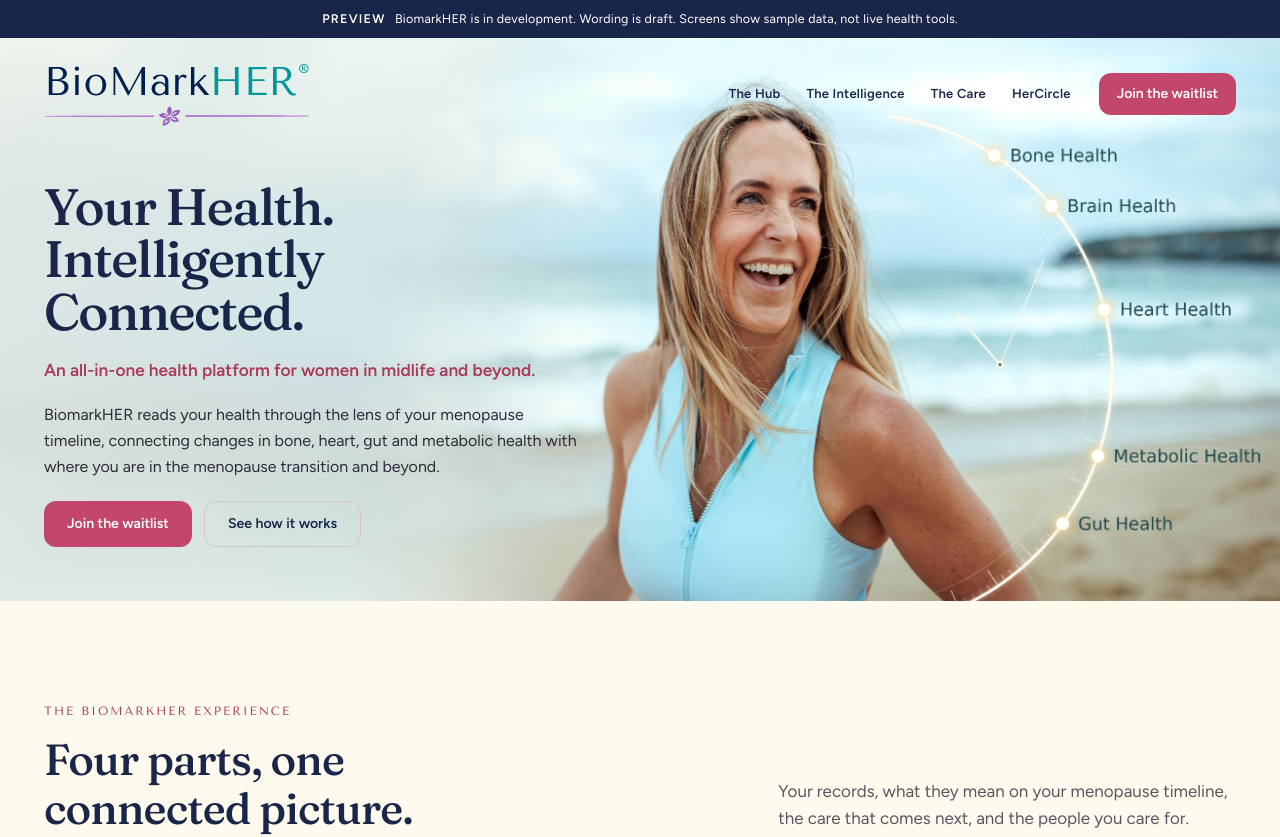
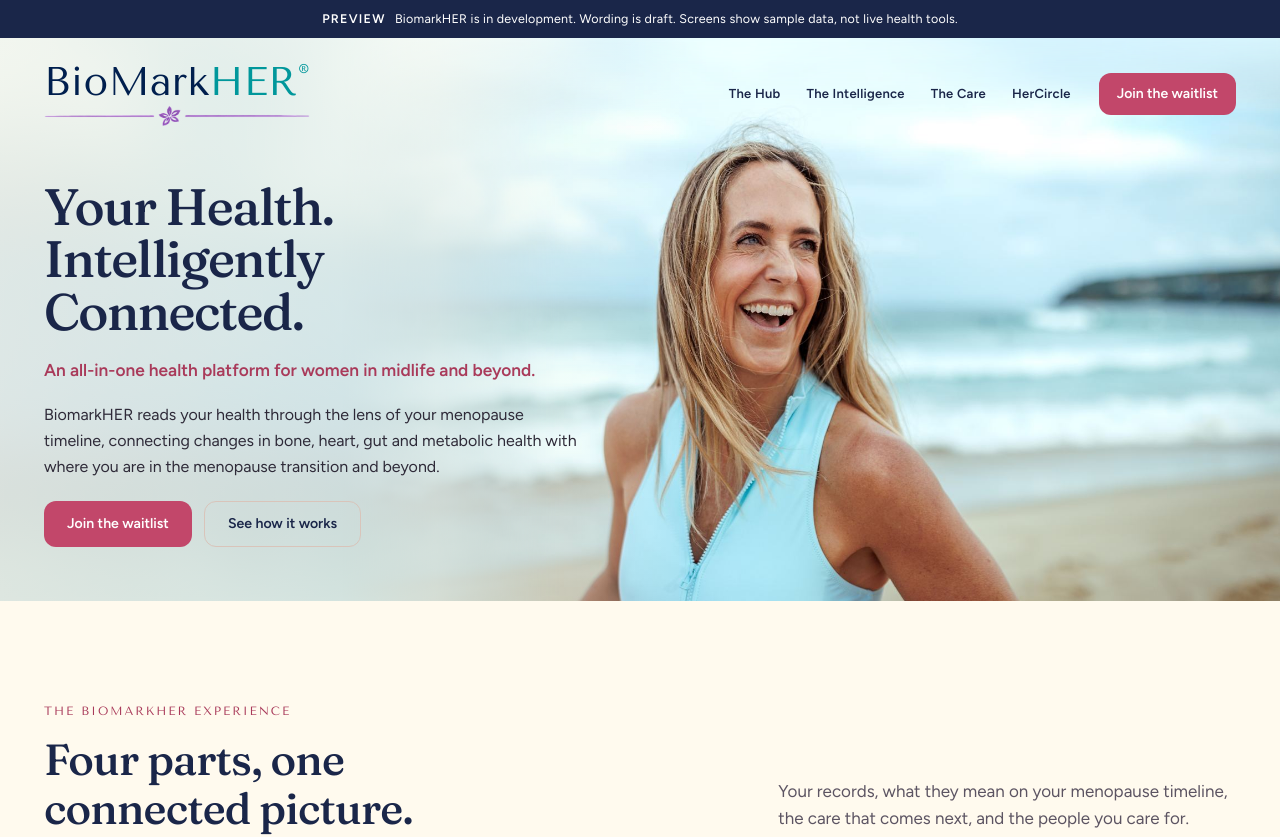
Before and after one commit to nielsoncmn/Biomarkher-site, a plain HTML site: page preview-large.html in a window 1280 px wide. Shown: the top 837 px of the page. Drawn offline with nearby package versions, Linux system fonts and the light colour scheme.

Commit message:
Use the clock-free beach photo in the hero on both previews
Owner ask of 2026-11-22: the hero showed hero-bright-clock.webp, which has the health ring drawn over it. The hero now uses images/hero.jpg, the same photograph without the ring (iStock-2193589580, as in V10 08-mockups/assets/photos), for both the photo and the blurred sky fill. The photo note changes from 'Illustrative graphic' to 'Stock photo'.

Co-Authored-By: Claude Opus 5.5 <noreply@anthropic.com>
Claude-Session: https://claude.ai/code/session_01QDC9sVT6DyhrAGrqdGeFrA

```diff
--- a/preview-large.html
+++ b/preview-large.html
@@ -396,8 +396,8 @@ footer{background:var(--cream)}
    The photo is right-anchored at 78vw wide so her hair starts near the centre line and the ring labels stay on screen;
    the left of the hero continues the photo's own sky and sea (its left edge, enlarged and blurred). */
 .bighero{position:relative;overflow:hidden;background:#DCE9EE;height:max(44vw,540px);max-height:800px;padding-block:0;margin-top:-112px}
-.bighero .bg{position:absolute;inset:-40px;background:url("images/hero-bright-clock.webp") 0% 35%/320% auto no-repeat;filter:blur(18px) saturate(1.05)}
-.bighero .img{position:absolute;bottom:-4vw;right:-4.7vw;width:78vw;aspect-ratio:2048/1365;max-width:none}
+.bighero .bg{position:absolute;inset:-40px;background:url("images/hero.jpg") 0% 35%/320% auto no-repeat;filter:blur(18px) saturate(1.05)}
+.bighero .img{position:absolute;bottom:-4vw;right:-4.7vw;width:78vw;aspect-ratio:1800/1125;max-width:none}
 .bighero .img img{width:100%;height:100%;object-fit:cover;-webkit-mask-image:linear-gradient(90deg,transparent 0%,#000 22%),linear-gradient(180deg,transparent 0%,#000 14%);-webkit-mask-composite:source-in;mask-image:linear-gradient(90deg,transparent 0%,#000 22%),linear-gradient(180deg,transparent 0%,#000 14%);mask-composite:intersect}
 .bighero .fade{position:absolute;inset:0;background:linear-gradient(90deg,rgba(255,250,238,.74) 0%,rgba(255,250,238,.58) 34%,rgba(255,250,238,0) 54%)}
 .bighero .wrap{position:relative;display:flex;align-items:flex-start;height:100%;padding-top:calc(112px + clamp(16px,2.4vw,40px));padding-bottom:24px}
@@ -516,8 +516,8 @@ section{padding-block:120px}
 <section class="bighero" aria-labelledby="hero-h">
   <div class="bg" aria-hidden="true"></div>
   <div class="img">
-    <img src="images/hero-bright-clock.webp" width="2048" height="1365" fetchpriority="high" alt="Woman laughing on a beach, with an illustrative ring labelled Bone, Brain, Heart, Metabolic and Gut Health">
-    <span class="photo-note">Illustrative graphic. Posed by model.</span>
+    <img src="images/hero.jpg" width="1800" height="1125" fetchpriority="high" alt="Woman laughing on a beach">
+    <span class="photo-note">Stock photo. Posed by model.</span>
   </div>
   <div class="fade" aria-hidden="true"></div>
   <div class="wrap">
```
Also changed, not shown: preview-vibrant.html (+4 -4 lines).
